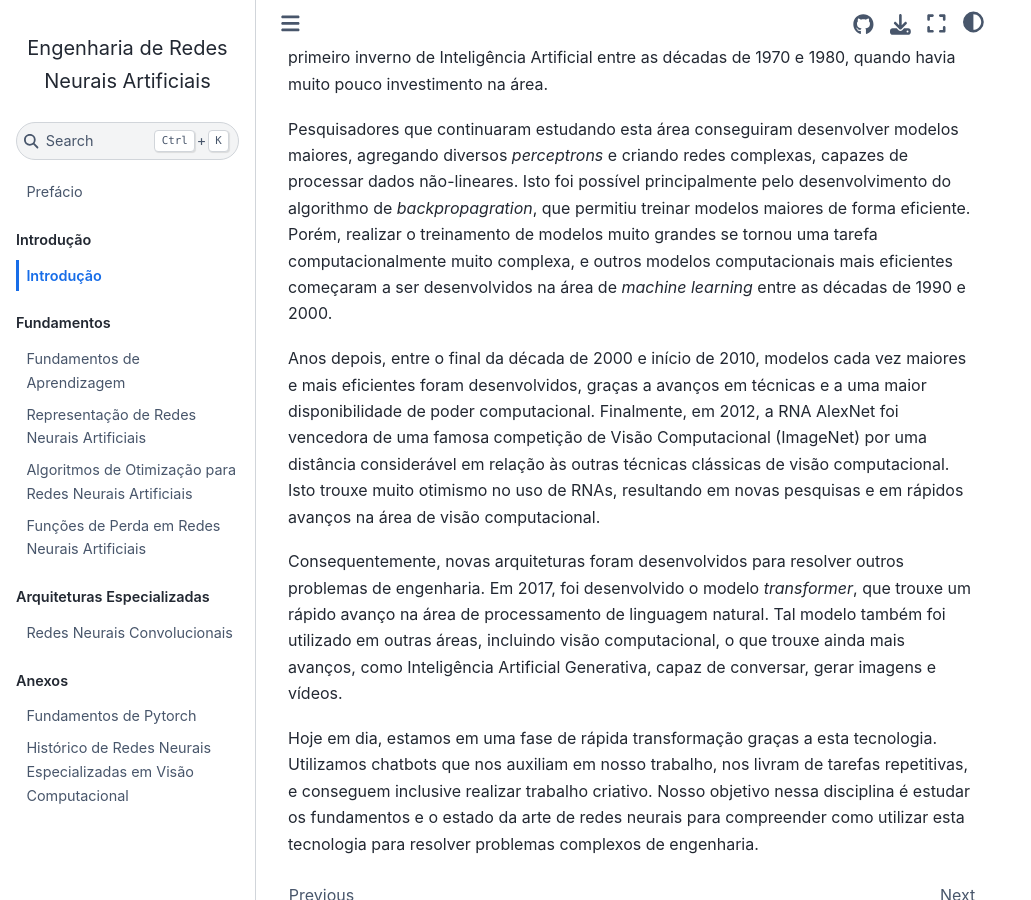
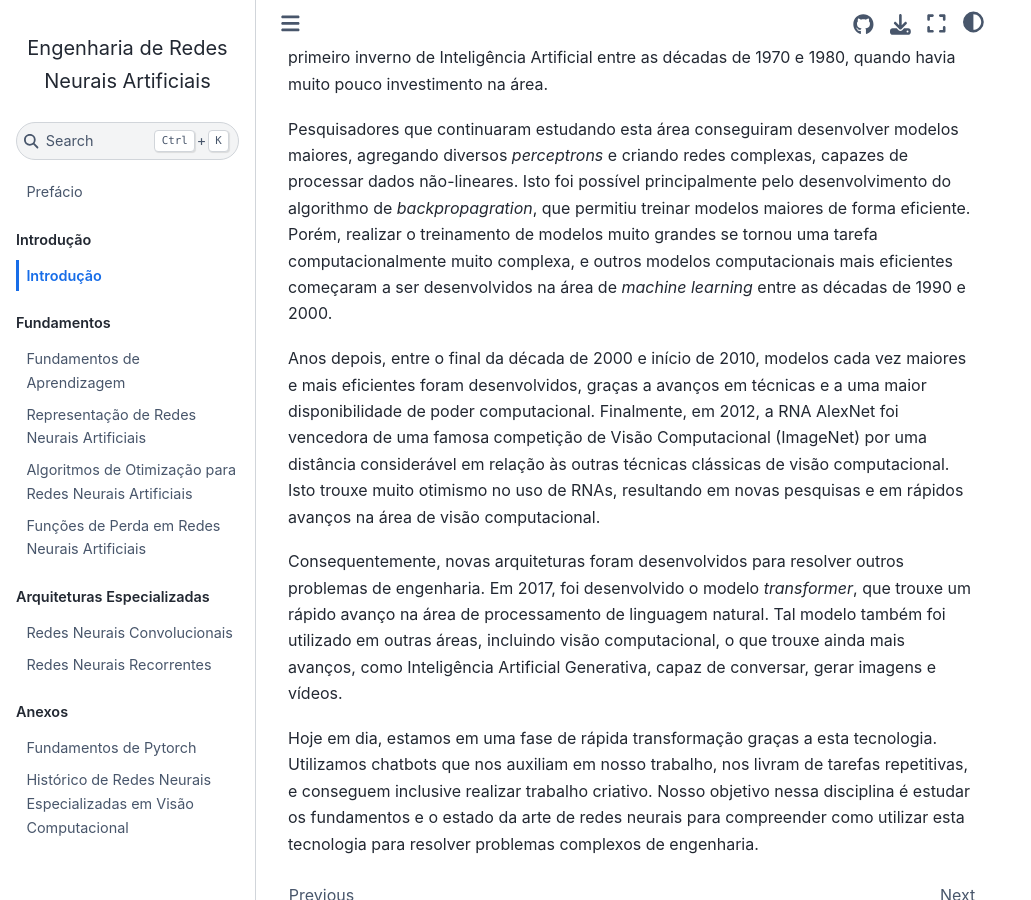
Before and after one commit to vhrique/anne_ptbr, a Jupyter Book: the page built from 00b_Introducao.md, in a window 1280 px wide and 900 px high, scrolled down 399 px. Shown: the whole window, without its empty margins (0-1031 px from the left). Built offline with Jupyter Book 1.0.4 settings and Sphinx 7.4.7 and the Sphinx Book theme 1.1.4, drawn with Linux system fonts in a browser that asks for light colours.

Commit message:
Update _toc.yml

```diff
--- a/_toc.yml
+++ b/_toc.yml
@@ -16,6 +16,7 @@ parts:
   - caption: Arquiteturas Especializadas
     chapters:
     - file: 03_Redes_Neurais_Convolucionais
+    - file: 04a_Redes_Neurais_Recorrentes
   - caption: Anexos
     chapters:
     - file: A01_Fundamentos_de_Pytorch
```
